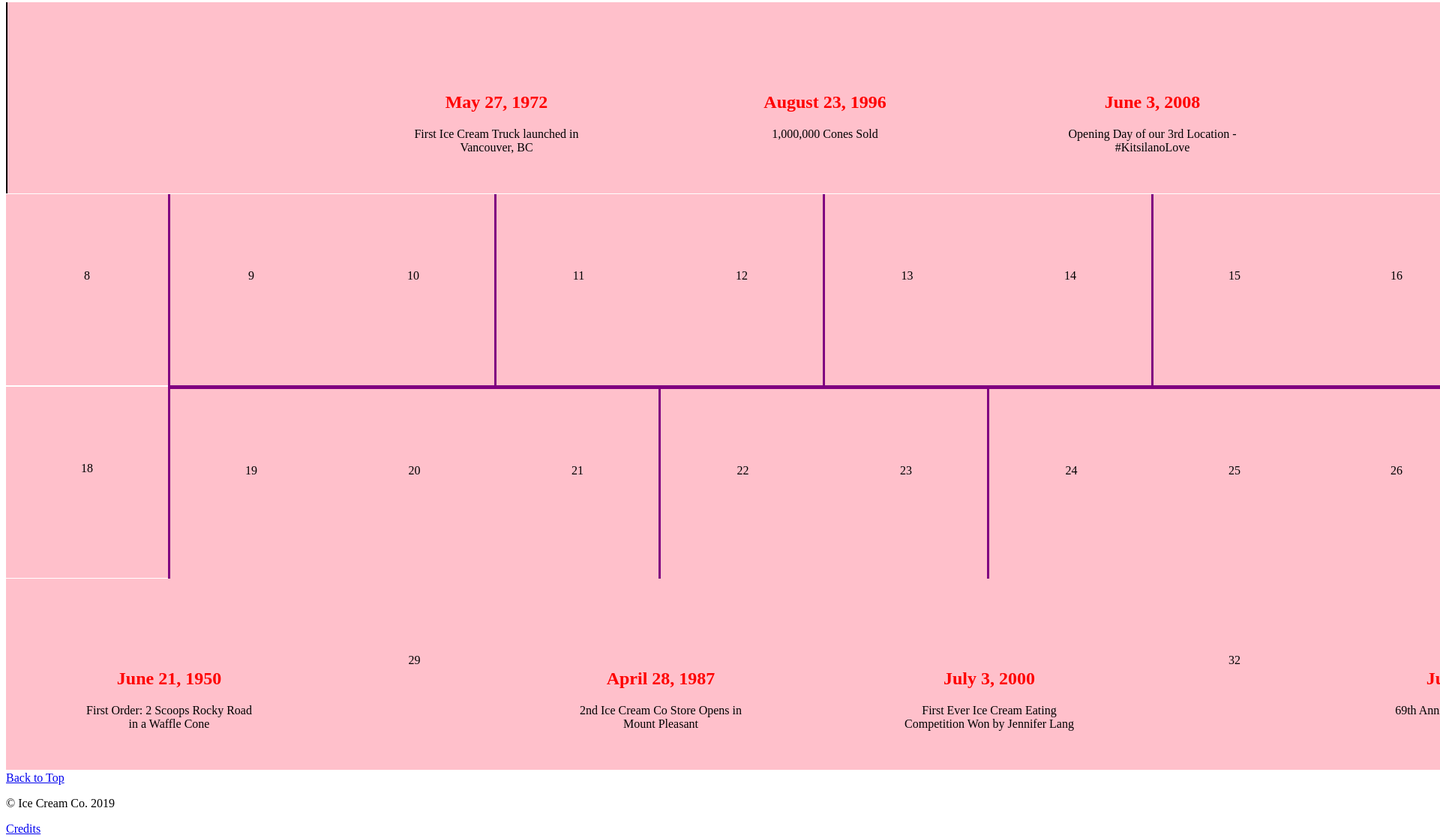
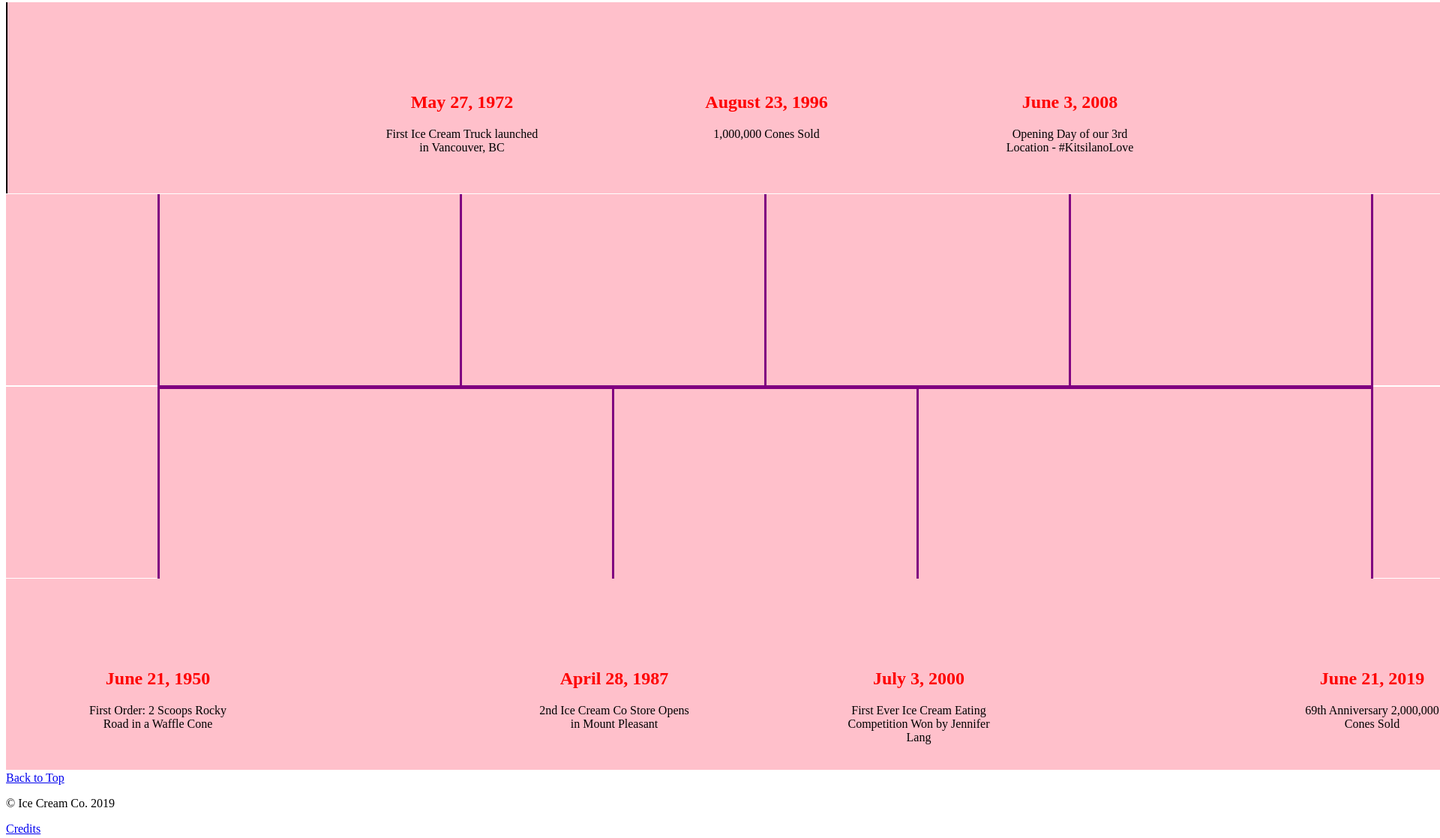
Before and after one commit to KadenPope/ice-cream-co, a plain HTML site: page about.html in a window 1280 px wide. Shown: the part 663-1781 px from the top of the page at 75% size, 1920 px wide, since content can reach past the window. Drawn offline with nearby package versions, Linux system fonts and the light colour scheme; files that its build step writes are made by us from their sources.

Commit message:
removed numbers from timeline

```diff
--- a/about.html
+++ b/about.html
@@ -41,33 +41,33 @@
                     <p>Opening Day of our 3rd Location - #KitsilanoLove</p>
                 </div>
                 <div class="box-6"></div>
-                <div class="box-7">7</div>
-                <div class="box-8">8</div>
-                <div class="box-9">9</div>
-                <div class="box-10">10</div>
-                <div class="box-11">11</div>
-                <div class="box-12">12</div>
-                <div class="box-13">13</div>
-                <div class="box-14">14</div>
-                <div class="box-15">15</div>
-                <div class="box-16">16</div>
-                <div class="box-17">17</div>
-                <div class="box-18">18</div>
-                <div class="box-19">19</div>
-                <div class="box-20">20</div>
-                <div class="box-21">21</div>
-                <div class="box-22">22</div>
-                <div class="box-23">23</div>
-                <div class="box-24">24</div>
-                <div class="box-25">25</div>
-                <div class="box-26">26</div>
-                <div class="box-27">27</div>
-                <div class="box-29">29</div>
+                <div class="box-7"></div>
+                <div class="box-8"></div>
+                <div class="box-9"></div>
+                <div class="box-10"></div>
+                <div class="box-11"></div>
+                <div class="box-12"></div>
+                <div class="box-13"></div>
+                <div class="box-14"></div>
+                <div class="box-15"></div>
+                <div class="box-16"></div>
+                <div class="box-17"></div>
+                <div class="box-18"></div>
+                <div class="box-19"></div>
+                <div class="box-20"></div>
+                <div class="box-21"></div>
+                <div class="box-22"></div>
+                <div class="box-23"></div>
+                <div class="box-24"></div>
+                <div class="box-25"></div>
+                <div class="box-26"></div>
+                <div class="box-27"></div>
+                <div class="box-29"></div>
                 <div class="box-28">
                     <h2>June 21, 1950</h2>
                     <p>First Order: 2 Scoops Rocky Road in a Waffle Cone</p>
                 </div>
-                <div class="box-29">29</div>
+                <div class="box-29"></div>
                 <div class="box-30">
                     <h2>April 28, 1987</h2>
                     <p>2nd Ice Cream Co Store Opens in Mount Pleasant</p>
@@ -76,7 +76,7 @@
                     <h2>July 3, 2000</h2>
                     <p>First Ever Ice Cream Eating Competition Won by Jennifer Lang</p>
                 </div>
-                <div class="box-32">32</div>
+                <div class="box-32"></div>
                 <div class="box-33">
                     <h2>June 21, 2019</h2>
                     <p>69th Anniversary 2,000,000 Cones Sold</p>
```
